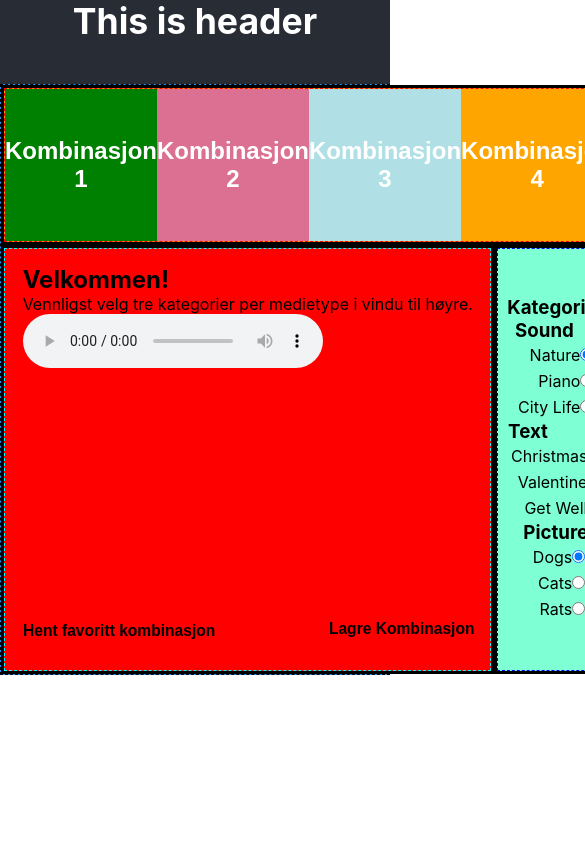
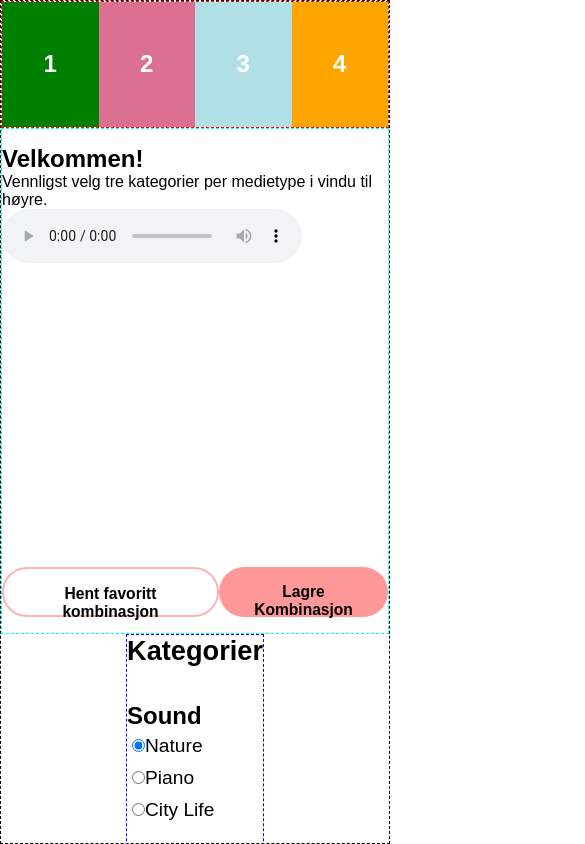
Before and after one commit to harkamalsi/react-SPA, a React (Create React App) app: page / in a window 390 px wide. Shown: the top 844 px of the page, 585 px wide, since content can reach past the window. Built offline with nearby package versions, Linux system fonts and the light colour scheme.

Commit message:
Added media rules css for small screens

```diff
--- a/src/components/app/App.css
+++ b/src/components/app/App.css
@@ -2,66 +2,70 @@
   margin: 0;
   padding: 0;
   box-sizing: border-box;
+  font-family: Arial, Helvetica, sans-serif;
+}
+
+.app {
+  width: 100%;
+  height: 100vh;
 }
 
 
-header {
-  background-color: #282c34;
-  height: 10vh;
-  text-align: center;
-  font-size: calc(10px + 2vmin);
-  color: white;
-}
-
 main {
-  min-height: 100vh;
+  height: 100%;
 }
 
 .tabs-bar {
   grid-area: tab;
-  background-color: orange;
+  /*background-color: orange;*/
   height: 100%;
 }
 
 .maindisp {
   grid-area: main;
-  background-color: red;
+  /*background-color: red;*/
+  height: 100%;
 }
 
 
 .sidebar-category{
   grid-area: cat;
-  background-color: aquamarine;
+ /* background-color: aquamarine;*/
+  height: 100%;
 }
 
 .grid-container{
   border: black dashed 1px;
-  height: 70vh;
+  height: 100%;
   width: 100%;
   /*width: 70vw;*/
   display:grid;
   grid-template-areas: 'tab tab tab'
     'main main cat';
 
-  grid-template-rows: auto auto;
-    background-color: #2196F3;
-
-
+  grid-template-rows: 15vh auto;
+  /*background-color: #2196F3;*/
+  padding: 0;
+  margin: 0;
 
 }
 
 .grid-container > div {
-  border: 3px solid black;
-
+  padding: 0;
+  margin: 0;
 }
 
 
+@media only screen and (max-width: 650px){
+
+  .grid-container{
+    grid-template-areas: 'tab' 'main' 'cat';
+    grid-template-rows: 15vh 60vh auto
+  }
+
+  #tab-text{
+    display:none;
+  }
 
 
-
-
-footer {
-  text-align:center;
-  background-color: #282c34;
-  color: white;
 }
--- a/src/components/app/App.js
+++ b/src/components/app/App.js
@@ -61,12 +61,8 @@ class App extends React.Component {
 
   render() {
     return (
-      <div className='App'>
-        <header>
-          <div>
-            <h1>This is header</h1>
-          </div>
-        </header>
+      <div className='app'>
+
         <main>
           <div className="grid-container">
             <div className="tabs-bar">
@@ -91,9 +87,6 @@ class App extends React.Component {
               </div>
           </div>
         </main>
-        <footer>
-          <h2>This is footer</h2>
-        </footer>
       </div>
     );
   }
--- /dev/null
+++ b/src/components/choiceSelector/ChoiceSelector.css
@@ -0,0 +1,18 @@
+form > label{
+    display: block;
+    padding: 5px;
+    font-size: 1.2rem;
+
+}
+
+.choice-form{
+    padding: 15px 0;
+}
+.choice-form > h3 {
+    font-size: 1.5rem;
+
+}
+
+label > input {
+    text-align: right;
+}
--- a/src/components/choiceSelector/ChoiceSelector.js
+++ b/src/components/choiceSelector/ChoiceSelector.js
@@ -1,4 +1,6 @@
 import React from 'react';
+import './ChoiceSelector.css';
+
 
 class ChoiceSelector extends React.Component {
     constructor(props) {
@@ -21,22 +23,22 @@ class ChoiceSelector extends React.Component {
     render() {
 
         return (
-            <div className='ChoiceForm'>
+            <div className='choice-form'>
                 <h3>{this.props.categoryName}</h3>
                 <form>
                     <label>
+                        <input type="radio" checked={this.state.selectedOption === this.props.alternative1} value={this.props.alternative1} onChange={this.handleChange} name="category" />
                         {this.props.alternative1}
-                        <input type="radio" checked={this.state.selectedOption === this.props.alternative1} value={this.props.alternative1} onChange={this.handleChange} name="category" />
                     </label>
 
                     <label>
+                        <input type="radio" checked={this.state.selectedOption === this.props.alternative2} value={this.props.alternative2} onChange={this.handleChange} name="category" />
                         {this.props.alternative2}
-                        <input type="radio" checked={this.state.selectedOption === this.props.alternative2} value={this.props.alternative2} onChange={this.handleChange} name="category" />
                     </label>
 
                     <label>
+                        <input type="radio" checked={this.state.selectedOption === this.props.alternative3} value={this.props.alternative3} onChange={this.handleChange} name="category" />
                         {this.props.alternative3}
-                        <input type="radio" checked={this.state.selectedOption === this.props.alternative3} value={this.props.alternative3} onChange={this.handleChange} name="category" />
                     </label>
                 </form>
             </div >
--- a/src/components/sidebar/Sidebar.css
+++ b/src/components/sidebar/Sidebar.css
@@ -1,9 +1,14 @@
+.sidebar > h3 {
+  font-size: 1.7rem;
+  padding-bottom: 20px;
+}
+
 .sidebar {
+  display: inline-block;
   border: rgb(4, 0, 255) dashed 1px;
-  width: 100%;
-  height: 100%;
-  display: flex;
-  flex-direction: column;
-  justify-content: center;
-  align-items: center;
+  position: relative;
+  top: 50%;
+  left: 50%;
+  transform: translate(-50%,-50%);
+
 }
--- a/src/components/soundform/AudioPlayer.js
+++ b/src/components/soundform/AudioPlayer.js
@@ -1,5 +1,4 @@
 import React from 'react';
-import './Soundform.css';
 //import music from '../../assets/sounds/';
 import piano1 from '../../assets/sounds/piano/1.mp3';
 import piano2 from '../../assets/sounds/piano/2.mp3';
--- a/src/components/soundform/Soundform.css
+++ /dev/null
@@ -1,5 +0,0 @@
-form > label{
-    display: block;
-    text-align: right;
-    padding: 3px;
-}
--- a/src/components/ui/Tabchoice.js
+++ b/src/components/ui/Tabchoice.js
@@ -10,7 +10,10 @@ const Tabchoice = props => {
         value={props.value}
         onClick={props.onClick}
       >
-        {`Kombinasjon ${props.tabNumber}`}
+
+        <div><span id="tab-text">Kombinasjon</span> {props.tabNumber}</div>
+
+
       </button>
     </div>
   );
```
